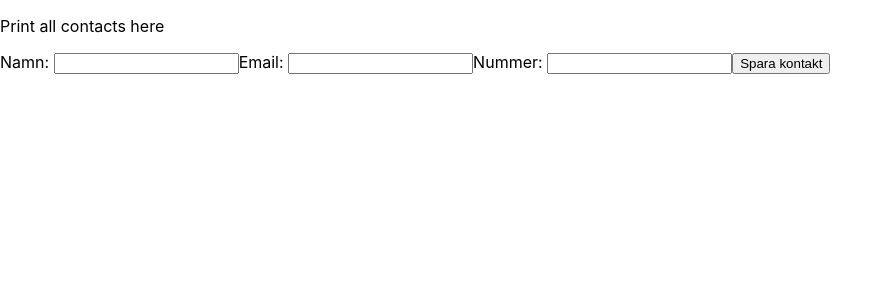
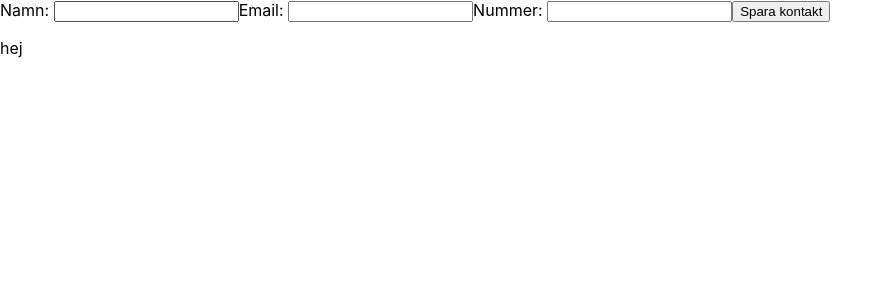
Before and after one commit to tovehydmark/address-book-frontend, a React (Create React App) app: page / in a window 1280 px wide. Shown: the top 300 px of the page, without its empty margins (0-892 px from the left). Built offline with nearby package versions, Linux system fonts and the light colour scheme.

Commit message:
code cleanup

```diff
--- a/src/App.tsx
+++ b/src/App.tsx
@@ -1,14 +1,15 @@
 import React from "react";
 import logo from "./logo.svg";
 import "./App.css";
-import { PrintContacts } from "./components/PrintContacts";
+
 import { AddContact } from "./components/AddContact";
+import { ShowContacts } from "./components/ShowContacts";
 
 function App() {
   return (
     <>
-      <PrintContacts></PrintContacts>
       <AddContact></AddContact>
+      <ShowContacts></ShowContacts>
     </>
   );
 }
--- a/src/components/AddContact.tsx
+++ b/src/components/AddContact.tsx
@@ -1,7 +1,5 @@
-import axios from "axios";
-import { useEffect, useState } from "react";
+import { useState } from "react";
 import { NewUser } from "../models/NewUser";
-
 export function AddContact() {
   //Variables for user inputs
   const [username, setUsername] = useState("");
@@ -25,8 +23,6 @@ export function AddContact() {
 
   //Posts the new user to the server
   async function postNewUser(user: NewUser) {
-    console.log("hej");
-
     try {
       let response = await fetch("http://localhost:1337/users/addcontact", {
         method: "post",
--- a/src/components/PrintContacts.tsx
+++ /dev/null
@@ -1,7 +0,0 @@
-export function PrintContacts() {
-  return (
-    <>
-      <p>Print all contacts here</p>
-    </>
-  );
-}
--- /dev/null
+++ b/src/components/ShowContacts.tsx
@@ -0,0 +1,7 @@
+export function ShowContacts() {
+  return (
+    <>
+      <p>hej</p>
+    </>
+  );
+}
```
